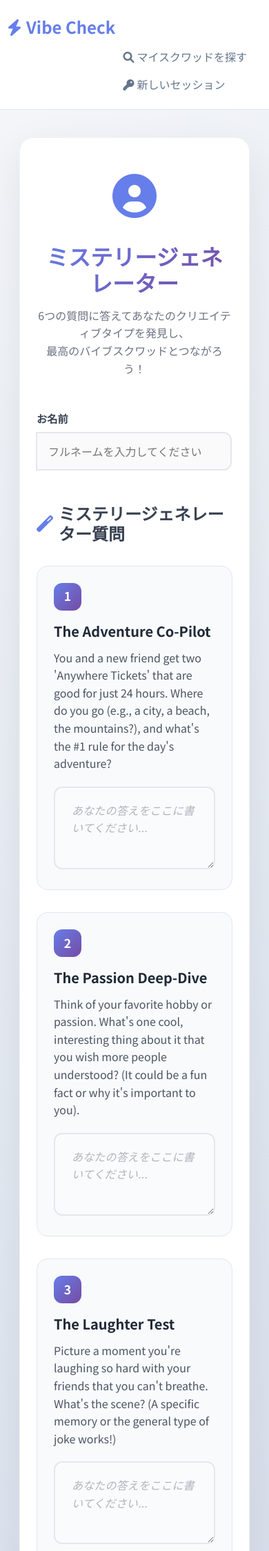
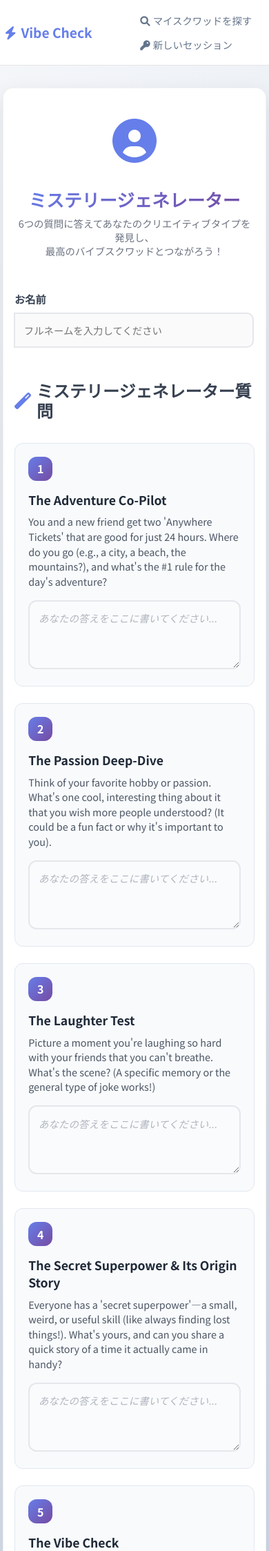
Before and after one commit to PhanAnh-V/StudentVibe, a Flask app: page /session-password in a window 390 px wide. Shown: the top 2248 px of the page at 69% size. Run offline with Flask 3, Linux system fonts and the light colour scheme; the visitor is signed in with stand-in values (Sample User, id 1); some libraries are stand-ins or nearby versions.

Commit message:
Improve the look and feel of student profiles and key pages on mobile
Updates the mobile UI for profile, language selection, and questionnaire pages.

Replit-Commit-Author: Agent
Replit-Commit-Session-Id: 91940a6a-1790-4984-91cc-6c38fa27a8ff
Replit-Commit-Screenshot-Url: https://storage.googleapis.com/screenshot-production-us-central1/5cd99704-f3ff-4a42-b052-420f8a7cec5c/a60baa3a-e25a-4c36-99d7-c70dc01f3ae4.jpg

```diff
--- a/templates/questionnaire.html
+++ b/templates/questionnaire.html
@@ -504,33 +504,101 @@
 
         /* Mobile responsiveness */
         @media (max-width: 768px) {
+            .questionnaire-page {
+                padding: 0;
+            }
+
+            .navbar {
+                padding: 0.8rem 0;
+            }
+
+            .navbar-brand {
+                font-size: 1.2rem;
+            }
+
+            .nav-link {
+                font-size: 0.9rem;
+                padding: 0.4rem 0.8rem !important;
+            }
+
             .questionnaire-card {
-                padding: 2rem 1.5rem;
-                margin: 1rem;
-                border-radius: 20px;
+                padding: 1.5rem 1rem;
+                margin: 0.5rem;
+                border-radius: 15px;
+                box-shadow: 0 10px 30px rgba(0, 0, 0, 0.1);
             }
 
             .questionnaire-title {
-                font-size: 2rem;
+                font-size: 1.6rem;
+                line-height: 1.3;
+                margin-bottom: 0.5rem;
             }
 
             .questionnaire-subtitle {
-                font-size: 1rem;
+                font-size: 0.9rem;
+                margin-bottom: 1.5rem;
+                line-height: 1.4;
             }
 
             .question-card {
                 flex-direction: column;
                 gap: 1rem;
-                padding: 1.5rem;
+                padding: 1.2rem;
+                margin-bottom: 1.5rem;
+                border-radius: 12px;
             }
 
             .question-number {
                 align-self: flex-start;
+                width: 35px;
+                height: 35px;
+                font-size: 1rem;
+            }
+
+            .question-title {
+                font-size: 1.1rem;
+                margin-bottom: 0.5rem;
+            }
+
+            .question-description {
+                font-size: 0.9rem;
+                line-height: 1.5;
+                margin-bottom: 1rem;
+            }
+
+            .question-input {
+                min-height: 100px;
+                font-size: 0.9rem;
+                padding: 0.8rem;
+            }
+
+            .additional-info-section {
+                padding: 1.2rem;
+                margin: 1rem 0;
+                border-radius: 12px;
+            }
+
+            .form-input,
+            .form-select {
+                padding: 0.8rem;
+                font-size: 0.9rem;
+                border-radius: 10px;
             }
 
             .submit-button {
                 width: 100%;
                 padding: 1rem 2rem;
+                font-size: 1rem;
+                border-radius: 12px;
+                margin-top: 1rem;
+            }
+
+            .container {
+                padding: 0 0.5rem;
+            }
+
+            .col-lg-8 {
+                padding: 0;
             }
         }
 
```
Also changed, not shown: templates/language_select.html (+45 -4 lines), templates/profile.html (+112 -46 lines), attached_assets/Screenshot_20250704_001323_Chrome_1751555706064.jpg (added).
